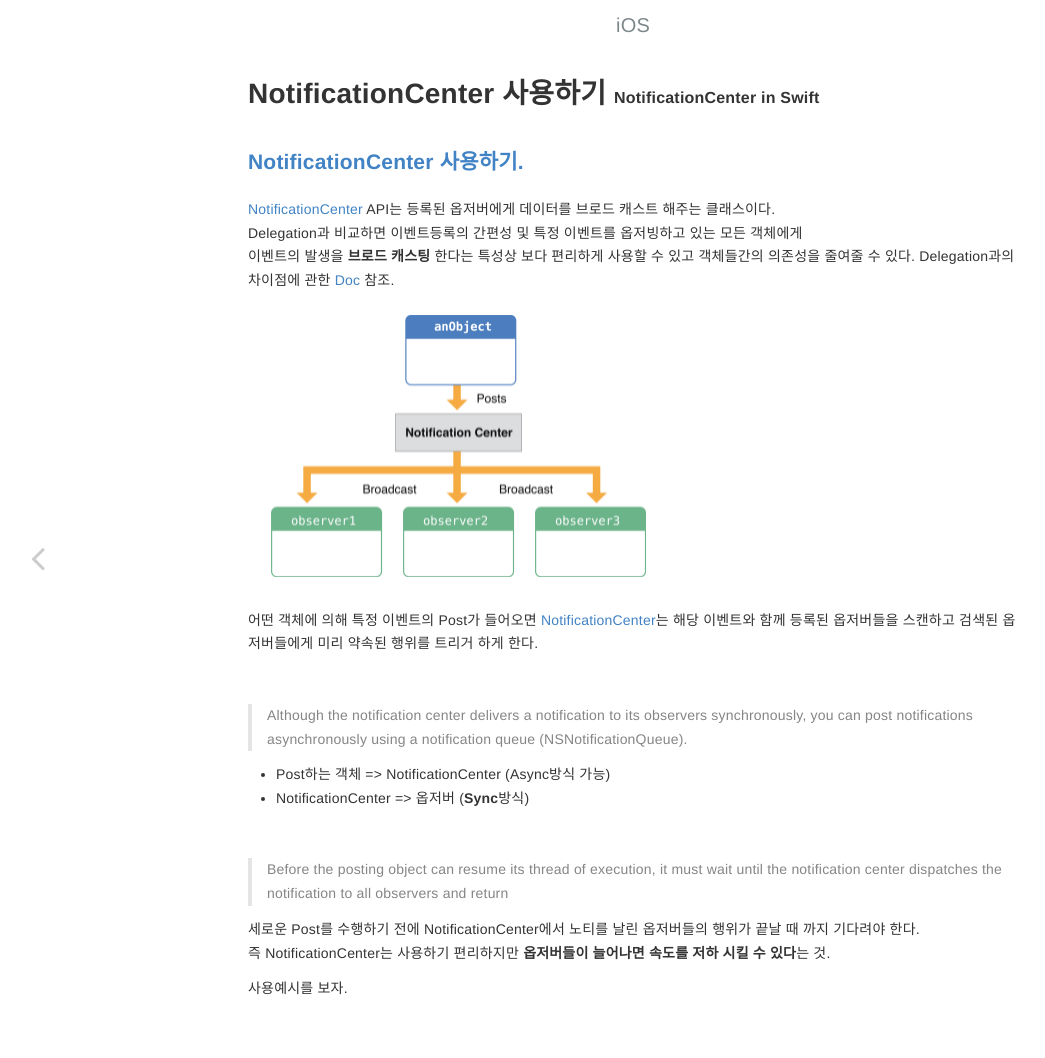
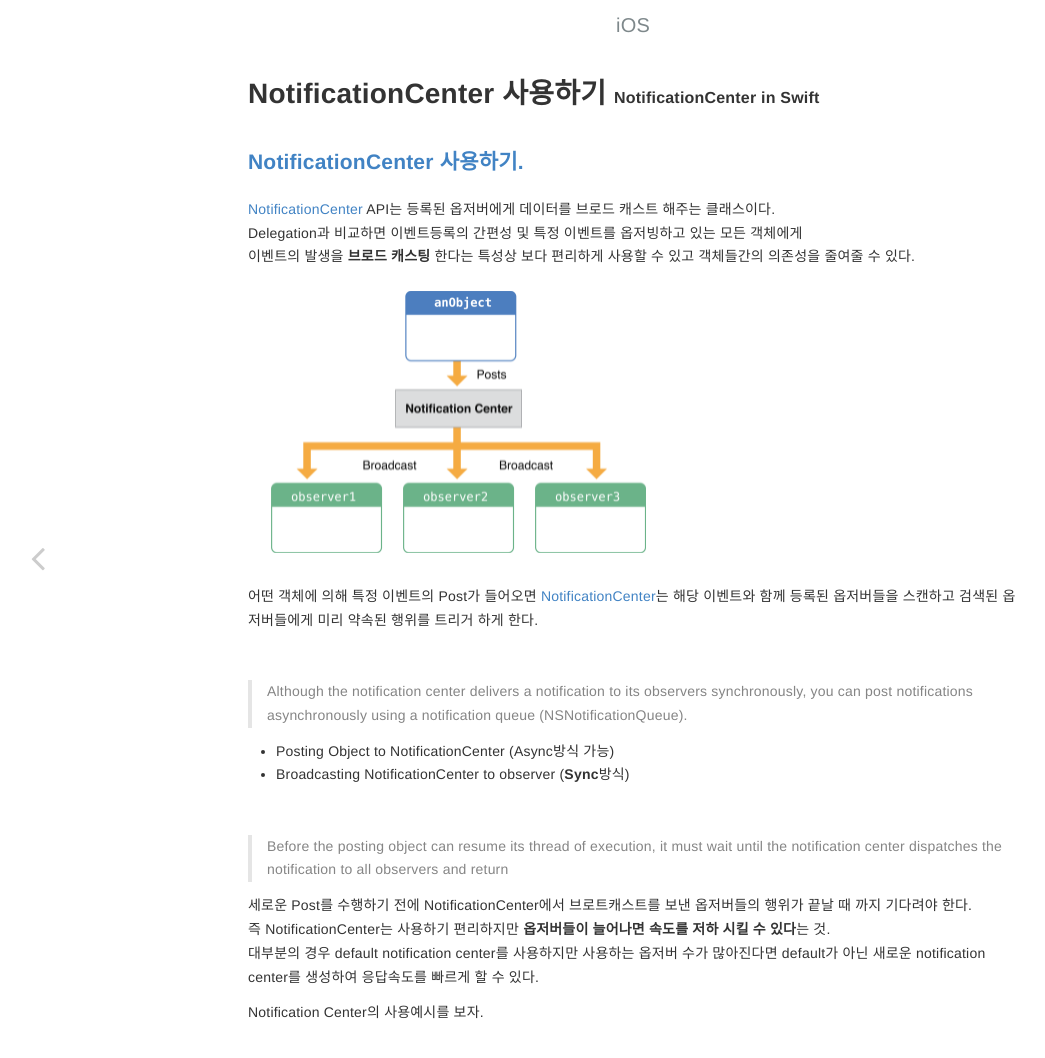
Before and after one commit to nicemiro/nicemiro.github.io, a Jekyll site: the page built from _posts/ios/2022-03-25-iosNotificationCenter.md, in a window 1280 px wide. Shown: the top 1058 px of the page, without its empty margins (7-1052 px from the left). Built offline with Jekyll 4.4.1, drawn with Linux system fonts in a browser that asks for light colours.

Commit message:
modi iosDelegationPattern2, iosNotificationCenter

```diff
--- a/_posts/ios/2022-03-25-iosNotificationCenter.md
+++ b/_posts/ios/2022-03-25-iosNotificationCenter.md
@@ -12,7 +12,6 @@ layout: post
 [NotificationCenter][1] API는 등록된 옵저버에게 데이터를 브로드 캐스트 해주는 클래스이다.
 Delegation과 비교하면 이벤트등록의 간편성 및 특정 이벤트를 옵저빙하고 있는 모든 객체에게
 이벤트의 발생을 **브로드 캐스팅** 한다는 특성상 보다 편리하게 사용할 수 있고 객체들간의 의존성을 줄여줄 수 있다.
-Delegation과의 차이점에 관한 [Doc][2] 참조.
 
 
 <img src="/img/2022-03-25-iosNotificationCenter1.png" >
@@ -23,17 +22,17 @@ Delegation과의 차이점에 관한 [Doc][2] 참조.
 <br>
 >Although the notification center delivers a notification to its observers synchronously, you can post notifications asynchronously using a notification queue (NSNotificationQueue).
 
-- Post하는 객체 => NotificationCenter (Async방식 가능)
-- NotificationCenter => 옵저버  (**Sync**방식)
+- Posting Object to NotificationCenter (Async방식 가능)
+- Broadcasting NotificationCenter to observer  (**Sync**방식)
 
 
 <br>
 >Before the posting object can resume its thread of execution, it must wait until the notification center dispatches the notification to all observers and return
 
-세로운 Post를 수행하기 전에 NotificationCenter에서 노티를 날린 옵저버들의 행위가 끝날 때 까지 기다려야 한다.
+세로운 Post를 수행하기 전에 NotificationCenter에서 브로트캐스트를 보낸 옵저버들의 행위가 끝날 때 까지 기다려야 한다.
 즉 NotificationCenter는 사용하기 편리하지만 **옵저버들이 늘어나면 속도를 저하 시킬 수 있다**는 것.
+대부분의 경우 default notification center를 사용하지만 사용하는 옵저버 수가 많아진다면 default가 아닌 새로운 notification center를 생성하여 응답속도를 빠르게 할 수 있다.
 
-사용예시를 보자.
+Notification Center의 사용예시를 보자.
 
 [1]: https://developer.apple.com/documentation/foundation/notificationcenter
-[2]: https://developer.apple.com/library/archive/documentation/Cocoa/Conceptual/Notifications/Articles/Notifications.html#//apple_ref/doc/uid/20000215-BCICIHGE
```
Also changed, not shown: _posts/ios/2022-03-20-iosDelegationPattern2.md (+1 -1 lines).
